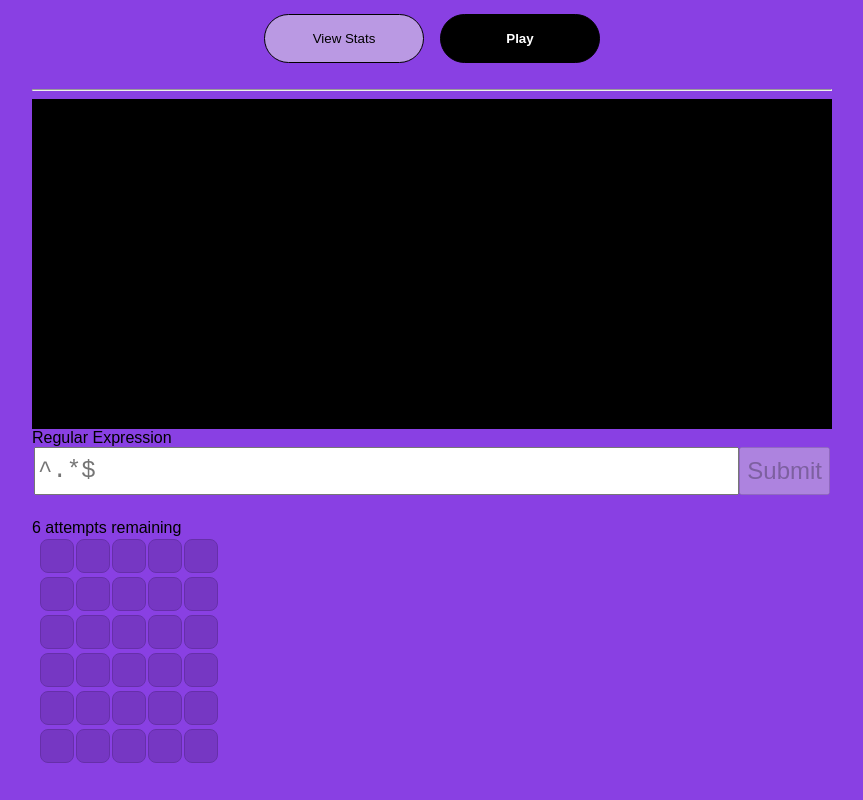
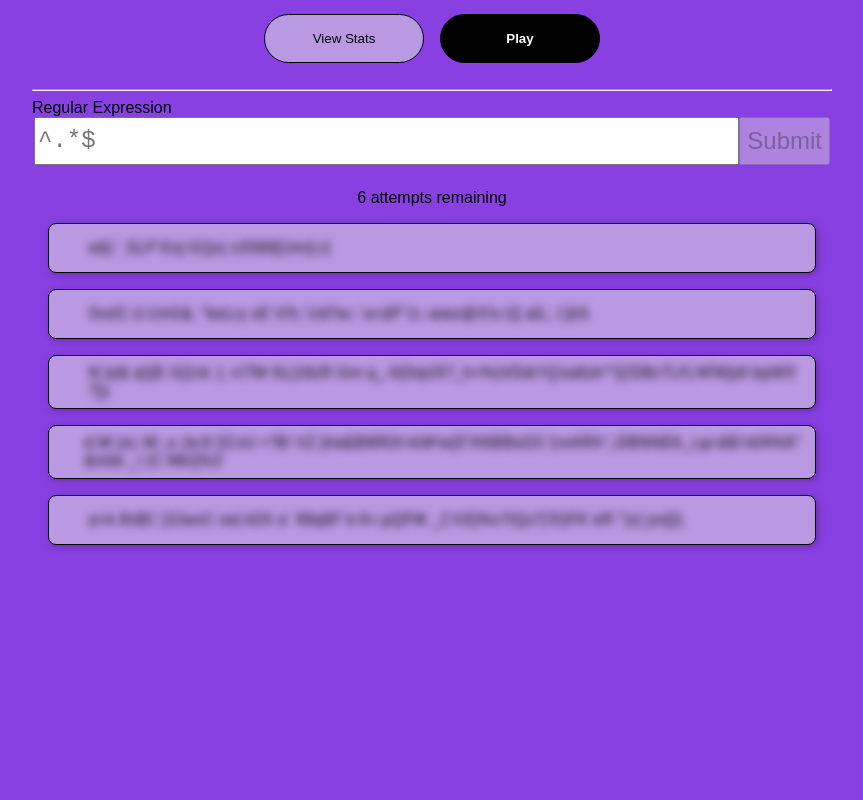
Before and after one commit to thzinc/regexed, a React (Create React App) app in the folder puzzle/: page / in a window 1280 px wide. Shown: the whole page, without its empty margins (208-1071 px from the left). Built offline with nearby package versions, Linux system fonts and the light colour scheme.

Commit message:
(+semver: feature) Styling and trim-down

```diff
--- /dev/null
+++ b/puzzle/src/AttemptsRemaining.css
@@ -0,0 +1,4 @@
+.attempts-remaining {
+  display: flex;
+  justify-content: center;
+}
--- /dev/null
+++ b/puzzle/src/AttemptsRemaining.tsx
@@ -0,0 +1,19 @@
+import "./AttemptsRemaining.css";
+interface AttemptsRemainingProps {
+  count: number;
+}
+
+export function AttemptsRemaining({ count }: AttemptsRemainingProps) {
+  const content = (function () {
+    switch (count) {
+      case 0:
+        return "Game over";
+      case 1:
+        return "Last attempt";
+      default:
+        return `${count} attempts remaining`;
+    }
+  })();
+
+  return <div className="attempts-remaining">{content}</div>;
+}
--- a/puzzle/src/Challenges/ChallengesProps.tsx
+++ b/puzzle/src/Challenges/ChallengesProps.tsx
@@ -3,5 +3,5 @@ import { GameChallenge } from "../use-game";
 
 export interface ChallengesProps {
   puzzle: Puzzle;
-  challenges: Array<GameChallenge>;
+  challenges: GameChallenge[];
 }
--- a/puzzle/src/Challenges/NeedleInTheHaystack/index.css
+++ b/puzzle/src/Challenges/NeedleInTheHaystack/index.css
@@ -3,38 +3,29 @@
 }
 
 .challenge {
+  display: flex;
+  align-items: center;
+  margin: 1rem;
   padding: 0.5rem;
+  box-shadow: 0.125rem 0.125rem 0.5rem rgba(0, 0, 0, 0.25);
+  border-radius: 0.5rem;
+  background-color: #ba99e3;
+  border: solid 1px #000000;
 }
 
-.pass {
-  background-color: rgba(0, 255, 0, 0.25);
+.challenge .indicator {
+  display: flex;
+  align-items: center;
+  justify-content: center;
+  width: 2rem;
+  height: 2rem;
+}
+
+.challenge.concealed .content {
+  color: transparent;
+  text-shadow: 0 0 0.5rem #000000;
 }
 
 .highlight {
   background-color: moccasin;
 }
-
-.group-chat {
-  background-color: black;
-  color: white;
-  display: flex;
-  flex-direction: column;
-  width: 100%;
-}
-
-.group-chat .challenge {
-  width: 60%;
-  margin: 1rem 0;
-}
-
-.group-chat .challenge:nth-child(2n) {
-  align-self: flex-end;
-}
-
-.group-chat .highlight {
-  background-color: darkorchid;
-}
-
-.group-chat .concealed {
-  visibility: hidden;
-}
--- a/puzzle/src/Challenges/NeedleInTheHaystack/index.tsx
+++ b/puzzle/src/Challenges/NeedleInTheHaystack/index.tsx
@@ -1,6 +1,7 @@
 import { ChallengesProps } from "../ChallengesProps";
 import { GameChallenge } from "../../use-game";
 import "./index.css";
+import { useEffect, useState } from "react";
 
 export function NeedleInTheHaystack({ puzzle, challenges }: ChallengesProps) {
   return (
@@ -15,7 +16,26 @@ export function NeedleInTheHaystack({ puzzle, challenges }: ChallengesProps) {
 interface ChallengeProps {
   challenge: GameChallenge;
 }
+
 function Challenge({ challenge }: ChallengeProps) {
+  const [redacted, setRedacted] = useState<string>("REDACTED");
+
+  useEffect(() => {
+    const redacted = challenge.haystack
+      .split(/\s/g)
+      .map((word) => {
+        return Array.from(word)
+          .map(() => {
+            const r = String.fromCharCode(33 + Math.floor(Math.random() * 93));
+            return r;
+          })
+          .join("");
+      })
+      .join(" ");
+
+    setRedacted(redacted);
+  }, [challenge.haystack]);
+
   const content = challenge.revealed ? (
     <>
       {challenge.prefix}
@@ -25,7 +45,7 @@ function Challenge({ challenge }: ChallengeProps) {
       {challenge.suffix}
     </>
   ) : (
-    <>REDACTED</>
+    <>{redacted}</>
   );
 
   const matchedClassName =
@@ -33,10 +53,15 @@ function Challenge({ challenge }: ChallengeProps) {
 
   const revealedClassName = challenge.revealed ? "revealed" : "concealed";
   return (
-    <div
-      className={["challenge", matchedClassName, revealedClassName].join(" ")}
-    >
-      {content}
-    </div>
+    <>
+      <div
+        className={["challenge", matchedClassName, revealedClassName].join(" ")}
+      >
+        <div className="indicator">
+          {challenge.revealed ? (challenge.matched ? "✅" : "❌") : ""}
+        </div>
+        <div className="content">{content}</div>
+      </div>
+    </>
   );
 }
--- a/puzzle/src/PuzzleApp.tsx
+++ b/puzzle/src/PuzzleApp.tsx
@@ -1,6 +1,6 @@
-import { Attempts } from "./Attempts";
+import { AttemptsRemaining } from "./AttemptsRemaining";
+import { Challenges } from "./Challenges";
 import { PatternInput } from "./PatternInput";
-import { Challenges } from "./Challenges";
 import { Puzzle } from "./types";
 import { GameState, useGame } from "./use-game";
 
@@ -9,28 +9,18 @@ interface PuzzleAppProps {
 }
 
 export function PuzzleApp({ puzzle }: PuzzleAppProps) {
-  const {
-    gameState,
-    gameChallenges,
-    attempts,
-    remainingAttempts,
-    attempt,
-    setPattern,
-  } = useGame(puzzle);
+  const { gameState, gameChallenges, remainingAttempts, attempt, setPattern } =
+    useGame(puzzle);
 
   return (
     <>
-      <Challenges puzzle={puzzle} challenges={gameChallenges} />
       <PatternInput
         disabled={gameState !== GameState.Incomplete}
         onChange={(pattern) => setPattern(pattern)}
         onSubmit={(pattern, source) => attempt(pattern, source)}
       />
-      <Attempts
-        remainingAttempts={remainingAttempts}
-        challengeCount={gameChallenges.length}
-        attempts={attempts}
-      />
+      <AttemptsRemaining count={remainingAttempts} />
+      <Challenges puzzle={puzzle} challenges={gameChallenges} />
     </>
   );
 }
```
